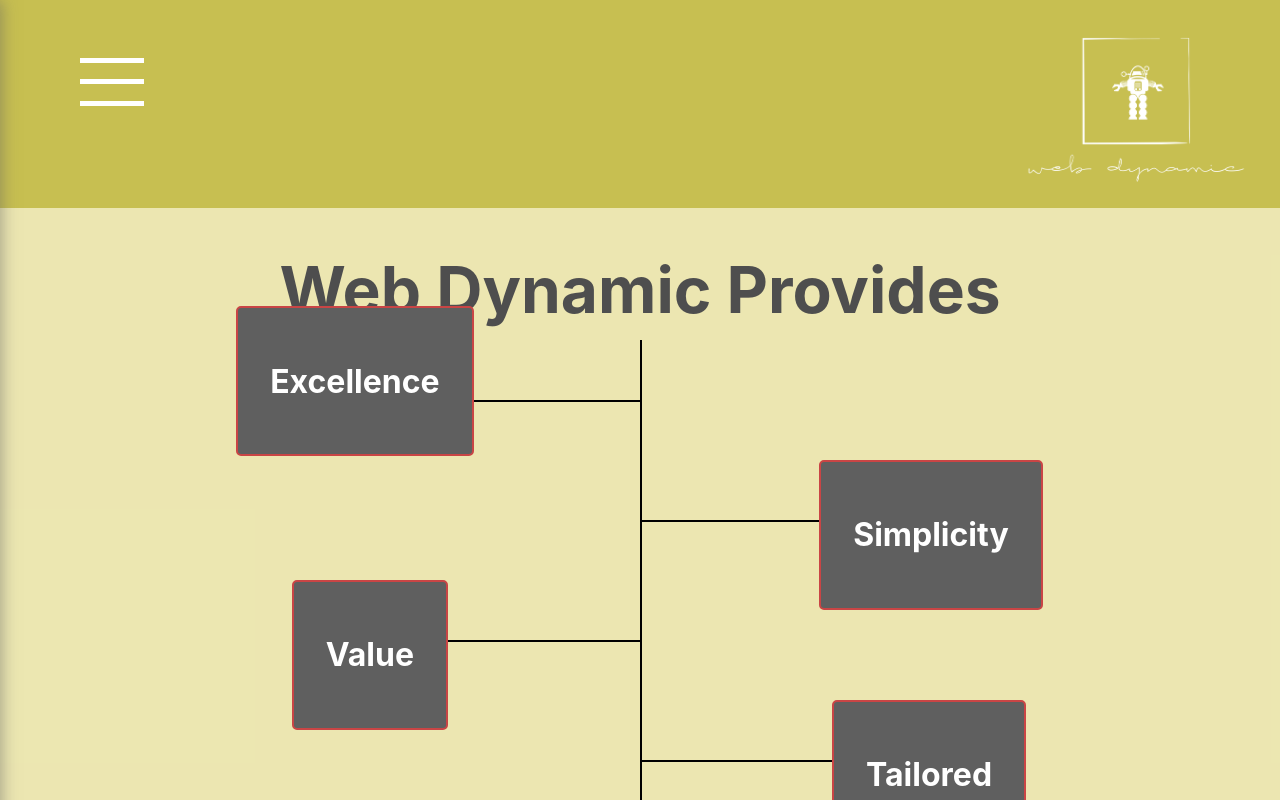
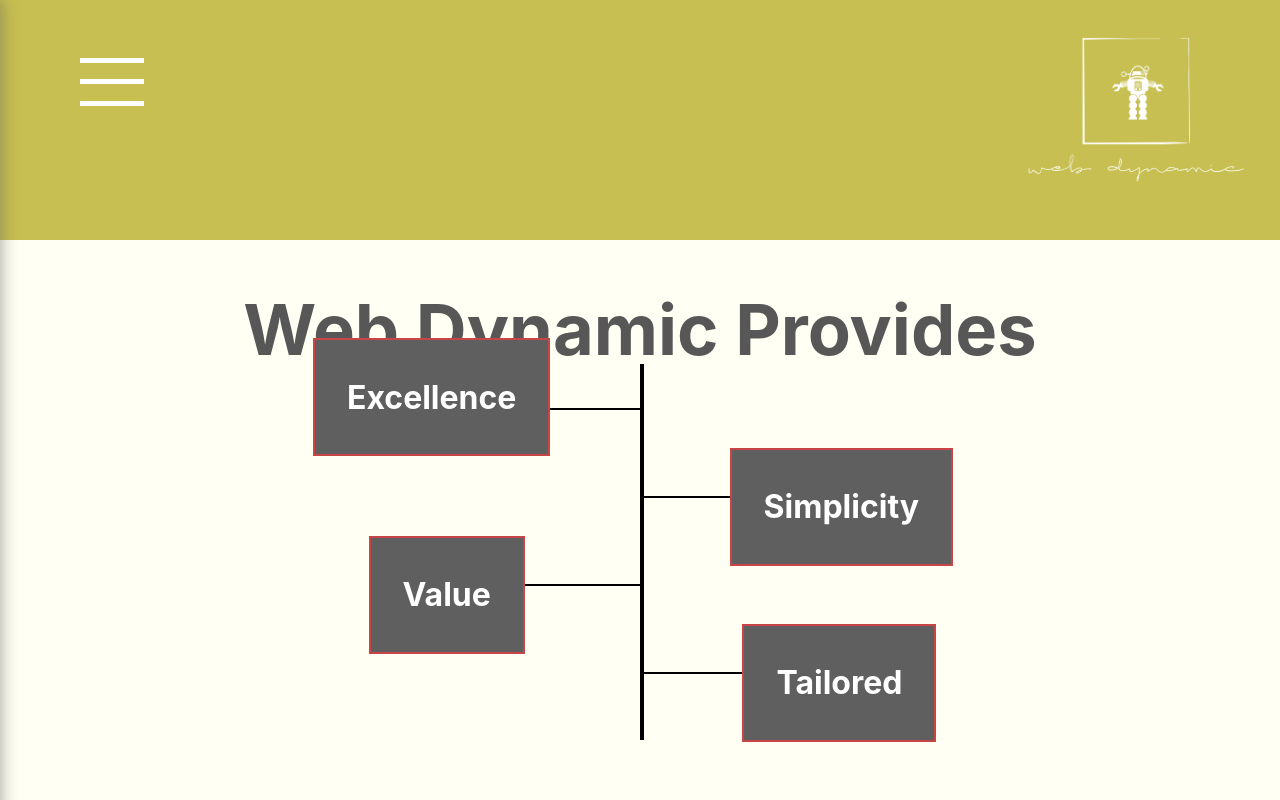
Before and after one commit to Rsotolongo77/Web_Dynamic, a React (Create React App) app in the folder client/: page /about in a window 1280 px wide. Shown: the top 800 px of the page. Built offline with nearby package versions, Linux system fonts and the light colour scheme.

Commit message:
adjusting styling to about section.

```diff
--- a/client/src/components/MainAbout/mainAbout.css
+++ b/client/src/components/MainAbout/mainAbout.css
@@ -1,107 +1,103 @@
 .aboutMain {
     text-align: center;
-    margin-top: 3rem;
+    margin-top: 5rem;
     margin-bottom: 10rem;
-    height: 100vh;
+    height: 80vh;
     width: 100vw;
-    background-color: rgba(255, 251, 226, 0.664);
+    background-color: rgb(255, 255, 244);
 }
 
 .introAbout {
-    color: rgb(78, 78, 78);
-    font-size: 2rem;
+    color: rgb(87, 87, 87);
+    font-size: 2.2rem;
     font-family: -apple-system, BlinkMacSystemFont, 'Segoe UI', Roboto, Oxygen, Ubuntu, Cantarell, 'Open Sans', 'Helvetica Neue', sans-serif;
 }
 
 .verticalLine {
     position: absolute;
-    top: 42.5%;
+    top: 45.5%;
     left: 50%;
-    height: 60%;
-    width: 2px;
+    height: 47%;
+    width: 4px;
     background-color: black;
 }
 
 .horizontal_line1 {
     position: absolute;
-    top: 50%;
-    left: 37%;
+    top: 51%;
+    left: 43%;
     height: 2px;
-    width: 13%;
+    width: 7%;
     background-color: black;
 }
 
 .horizontal_line2 {
     position: absolute;
-    top: 65%;
+    top: 62%;
     left: 50%;
     height: 2px;
-    width: 14%;
+    width: 7%;
     background-color: black;
 }
 
 .horizontal_line3 {
     position: absolute;
-    top: 80%;
-    left: 35%;
+    top: 73%;
+    left: 41%;
     height: 2px;
-    width: 15%;
+    width: 9%;
     background-color: black;
 }
 
 .horizontal_line4 {
     position: absolute;
-    top: 95%;
+    top: 84%;
     left: 50%;
     height: 2px;
-    width: 15%;
+    width: 8%;
     background-color: black;
 }
 
 .horizontal_box1 {
     position: absolute;
     bottom: 43%;
-    right: 63%;
-    padding: 2rem;
-    color: white;
+    right: 57%;
+    padding: 1rem 2rem;
+    color:white;
     font-family: -apple-system, BlinkMacSystemFont, 'Segoe UI', Roboto, Oxygen, Ubuntu, Cantarell, 'Open Sans', 'Helvetica Neue', sans-serif;
-    border-radius: 5px;
     border: 2px solid rgb(201, 69, 69);
     background-color: rgb(95, 95, 95);
 }
 
 .horizontal_box2 {
     position: absolute;
-    top: 57.5%;
-    left: 64%;
-    padding: 2rem;
+    top: 56%;
+    left: 57%;
+    padding: 1rem 2rem;
     color: white;
     font-family: -apple-system, BlinkMacSystemFont, 'Segoe UI', Roboto, Oxygen, Ubuntu, Cantarell, 'Open Sans', 'Helvetica Neue', sans-serif;
-    border-radius: 5px;
     border: 2px solid rgb(201, 69, 69);
     background-color: rgb(95, 95, 95);
 }
 
 .horizontal_box3 {
     position: absolute;
-    top: 72.5%;
-    right: 65%;
-    padding: 2rem;
+    top: 67%;
+    right: 59%;
+    padding: 1rem 2rem;
     color: white;
     font-family: -apple-system, BlinkMacSystemFont, 'Segoe UI', Roboto, Oxygen, Ubuntu, Cantarell, 'Open Sans', 'Helvetica Neue', sans-serif;
-    border-radius: 5px;
     border: 2px solid rgb(201, 69, 69);
     background-color: rgb(95, 95, 95);
 }
 
 .horizontal_box4 {
     position: absolute;
-    top: 87.5%;
-    left: 65%;
-    padding: 2rem;
+    top: 78%;
+    left: 58%;
+    padding: 1rem 2rem;
     color: white;
     font-family: -apple-system, BlinkMacSystemFont, 'Segoe UI', Roboto, Oxygen, Ubuntu, Cantarell, 'Open Sans', 'Helvetica Neue', sans-serif;
-    border-radius: 5px;
     border: 2px solid rgb(201, 69, 69);
     background-color: rgb(95, 95, 95);
 }
```
